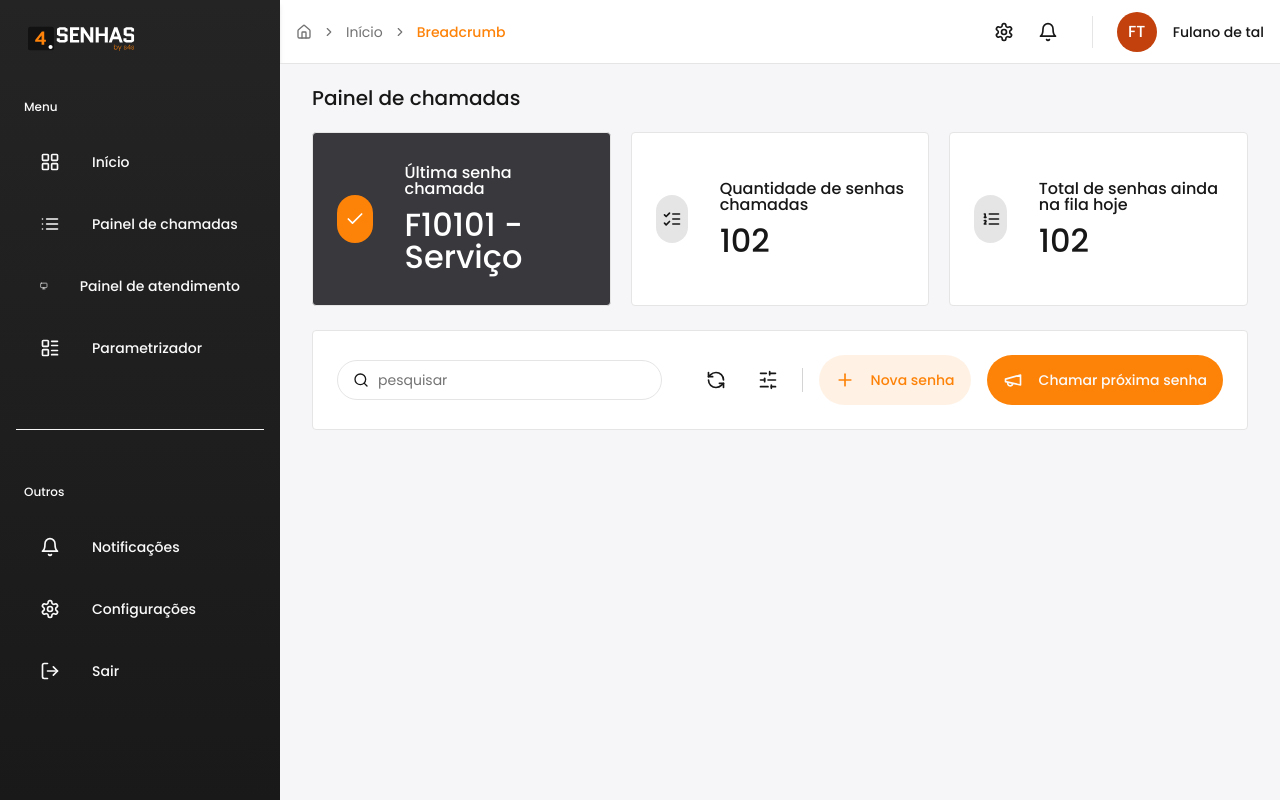
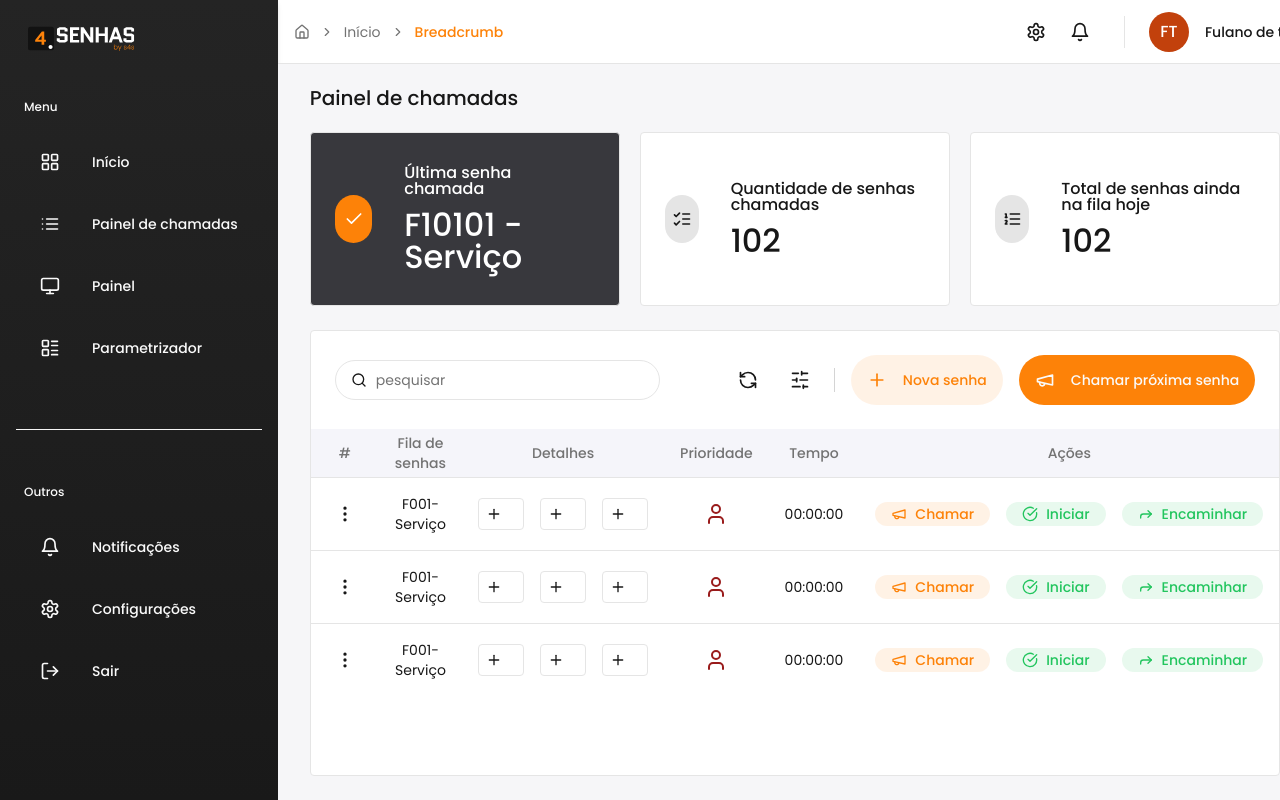
Before and after one commit to SK3010z/aaaaa, a Next.js app: page /lista-de-chamadas in a window 1280 px wide. Built offline with nearby package versions, Linux system fonts and the light colour scheme; no server answers.

Commit message:
wip HTML & CSS on panel screen

```diff
--- a/app/(pages)/(authenticated)/lista-de-chamadas/page.tsx
+++ b/app/(pages)/(authenticated)/lista-de-chamadas/page.tsx
@@ -3,7 +3,7 @@ import { HomeCards } from '@/components/custom/homeCards'
 
 export default function ListaDeChamadasPage() {
   return (
-    <div>
+    <div className="flex flex-col flex-1">
       <h1 className="text-xl leading-none font-medium pt-6 px-8">
         Painel de chamadas
       </h1>
--- a/app/globals.css
+++ b/app/globals.css
@@ -41,6 +41,7 @@ body {
     --border: 0 0% 89.8%;
     --input: 0 0% 89.8%;
     --ring: 0 0% 3.9%;
+    --table-head: 240 33% 97%;
     --chart-1: 12 76% 61%;
     --chart-2: 173 58% 39%;
     --chart-3: 197 37% 24%;
@@ -69,6 +70,7 @@ body {
     --border: 0 0% 89.8%;
     --input: 0 0% 89.8%;
     --ring: 0 0% 3.9%;
+    --table-head: 240 33% 97%;
     --chart-1: 12 76% 61%;
     --chart-2: 173 58% 39%;
     --chart-3: 197 37% 24%;
--- a/components/custom/callTable.tsx
+++ b/components/custom/callTable.tsx
@@ -1,10 +1,109 @@
+import {
+  CheckCircle,
+  EllipsisVertical,
+  Forward,
+  Megaphone,
+  Plus,
+  User,
+} from 'lucide-react'
+import { Button } from '../ui/button'
+import {
+  Table,
+  TableBody,
+  TableCell,
+  TableHead,
+  TableHeader,
+  TableRow,
+} from '../ui/table'
 import { CallTableFilters } from './callTableFilters'
+import { TableInput } from './tableInput'
 
 export function CallTable() {
   return (
-    <div className="px-8 pb-6">
-      <div className="bg-white border rounded">
+    <div className="px-8 pb-6 flex flex-col flex-1">
+      <div className="bg-white border rounded flex-col flex-1">
         <CallTableFilters />
+
+        <div className="h-full">
+          <Table>
+            <TableHeader>
+              <TableRow>
+                <TableHead>#</TableHead>
+                <TableHead>Fila de senhas</TableHead>
+                <TableHead>Detalhes</TableHead>
+                <TableHead>Prioridade</TableHead>
+                <TableHead>Tempo</TableHead>
+                <TableHead>Ações</TableHead>
+              </TableRow>
+            </TableHeader>
+            <TableBody>
+              {[1, 2, 3].map((item) => (
+                <TableRow key={item}>
+                  <TableCell>
+                    <Button variant="ghost" className="size-9 p-0">
+                      <EllipsisVertical />
+                    </Button>
+                  </TableCell>
+                  <TableCell>F001-Serviço</TableCell>
+                  <TableCell>
+                    <div className="flex items-center gap-4">
+                      <TableInput
+                        className="pl-8"
+                        type="text"
+                        placeholder="Adicionar nome"
+                      >
+                        <Plus className="absolute left-2 size-4" />
+                      </TableInput>
+                      <TableInput
+                        className="pl-8"
+                        type="text"
+                        placeholder="Observação"
+                      >
+                        <Plus className="absolute left-2 size-4" />
+                      </TableInput>
+                      <TableInput
+                        className="pl-8"
+                        type="text"
+                        placeholder="Hora marcada"
+                      >
+                        <Plus className="absolute left-2 size-4" />
+                      </TableInput>
+                    </div>
+                  </TableCell>
+
+                  <TableCell>
+                    <div className="flex items-center justify-center">
+                      <User className="text-red-800" />
+                    </div>
+                  </TableCell>
+                  <TableCell>00:00:00</TableCell>
+                  <TableCell>
+                    <div className="flex gap-4">
+                      <Button className="h-6" variant="custom">
+                        <Megaphone className="mr-2 !size-4" />
+                        Chamar
+                      </Button>
+                      <Button
+                        className="h-6 bg-green-500/10 text-green-500 hover:bg-green-500/20"
+                        variant="custom"
+                      >
+                        <CheckCircle className="mr-2 !size-4" />
+                        Iniciar
+                      </Button>
+                      <Button
+                        className="h-6 bg-green-500/10 text-green-500 hover:bg-green-500/20"
+                        variant="custom"
+                      >
+                        <Forward className="mr-2 !size-4" />
+                        Encaminhar
+                      </Button>
+                    </div>
+                  </TableCell>
+                </TableRow>
+              ))}
+            </TableBody>
+          </Table>
+        </div>
       </div>
     </div>
   )
--- a/components/custom/navbar.tsx
+++ b/components/custom/navbar.tsx
@@ -53,7 +53,7 @@ export function NavBar() {
             >
               <Link href="/">
                 <Monitor className="size-4" />
-                <span>Painel de atendimento</span>
+                <span>Painel</span>
               </Link>
             </Button>
           </li>
--- /dev/null
+++ b/components/custom/tableInput.tsx
@@ -0,0 +1,34 @@
+'use client'
+import { cn } from '@/lib/utils'
+import { forwardRef, InputHTMLAttributes, PropsWithChildren } from 'react'
+
+export interface TableInputProps
+  extends PropsWithChildren<InputHTMLAttributes<HTMLInputElement>> {
+  label?: string
+  error?: string
+}
+
+const TableInput = forwardRef<HTMLInputElement, TableInputProps>(
+  ({ className, type, id, children, ...props }, ref) => {
+    return (
+      <div className="flex flex-col gap-4">
+        <div className="relative flex items-center">
+          <input
+            id={id}
+            type={type}
+            className={cn(
+              'flex h-8 w-full border rounded-sm border-input bg-background px-3 py-2 text-sm ring-offset-white file:border-0 file:bg-transparent file:text-sm file:font-medium file:text-foreground placeholder:text-muted-foreground focus-visible:outline-none focus-visible:ring-1 focus-visible:ring-primary focus-visible:ring-offset-2 disabled:cursor-not-allowed disabled:opacity-50',
+              className,
+            )}
+            ref={ref}
+            {...props}
+          />
+          {children}
+        </div>
+      </div>
+    )
+  },
+)
+TableInput.displayName = 'Input'
+
+export { TableInput }
--- a/components/ui/table.tsx
+++ b/components/ui/table.tsx
@@ -1,6 +1,6 @@
-import * as React from "react"
+import * as React from 'react'
 
-import { cn } from "@/lib/utils"
+import { cn } from '@/lib/utils'
 
 const Table = React.forwardRef<
   HTMLTableElement,
@@ -9,20 +9,20 @@ const Table = React.forwardRef<
   <div className="relative w-full overflow-auto">
     <table
       ref={ref}
-      className={cn("w-full caption-bottom text-sm", className)}
+      className={cn('w-full caption-bottom text-sm', className)}
       {...props}
     />
   </div>
 ))
-Table.displayName = "Table"
+Table.displayName = 'Table'
 
 const TableHeader = React.forwardRef<
   HTMLTableSectionElement,
   React.HTMLAttributes<HTMLTableSectionElement>
 >(({ className, ...props }, ref) => (
-  <thead ref={ref} className={cn("[&_tr]:border-b", className)} {...props} />
+  <thead ref={ref} className={cn('[&_tr]:border-b', className)} {...props} />
 ))
-TableHeader.displayName = "TableHeader"
+TableHeader.displayName = 'TableHeader'
 
 const TableBody = React.forwardRef<
   HTMLTableSectionElement,
@@ -30,11 +30,11 @@ const TableBody = React.forwardRef<
 >(({ className, ...props }, ref) => (
   <tbody
     ref={ref}
-    className={cn("[&_tr:last-child]:border-0", className)}
+    className={cn('[&_tr:last-child]:border-0', className)}
     {...props}
   />
 ))
-TableBody.displayName = "TableBody"
+TableBody.displayName = 'TableBody'
 
 const TableFooter = React.forwardRef<
   HTMLTableSectionElement,
@@ -43,13 +43,13 @@ const TableFooter = React.forwardRef<
   <tfoot
     ref={ref}
     className={cn(
-      "border-t bg-muted/50 font-medium [&>tr]:last:border-b-0",
-      className
+      'border-t bg-muted/50 font-medium [&>tr]:last:border-b-0',
+      className,
     )}
     {...props}
   />
 ))
-TableFooter.displayName = "TableFooter"
+TableFooter.displayName = 'TableFooter'
 
 const TableRow = React.forwardRef<
   HTMLTableRowElement,
@@ -58,13 +58,13 @@ const TableRow = React.forwardRef<
   <tr
     ref={ref}
     className={cn(
-      "border-b transition-colors hover:bg-muted/50 data-[state=selected]:bg-muted",
-      className
+      'border-b transition-colors hover:bg-muted/50 data-[state=selected]:bg-muted',
+      className,
     )}
     {...props}
   />
 ))
-TableRow.displayName = "TableRow"
+TableRow.displayName = 'TableRow'
 
 const TableHead = React.forwardRef<
   HTMLTableCellElement,
@@ -73,13 +73,13 @@ const TableHead = React.forwardRef<
   <th
     ref={ref}
     className={cn(
-      "h-12 px-4 text-left align-middle font-medium text-muted-foreground [&:has([role=checkbox])]:pr-0",
-      className
+      'h-12 px-4 text-center align-middle font-medium text-muted-foreground bg-table-head [&:has([role=checkbox])]:pr-0',
+      className,
     )}
     {...props}
   />
 ))
-TableHead.displayName = "TableHead"
+TableHead.displayName = 'TableHead'
 
 const TableCell = React.forwardRef<
   HTMLTableCellElement,
@@ -87,11 +87,14 @@ const TableCell = React.forwardRef<
 >(({ className, ...props }, ref) => (
   <td
     ref={ref}
-    className={cn("p-4 align-middle [&:has([role=checkbox])]:pr-0", className)}
+    className={cn(
+      'p-4 align-middle text-center [&:has([role=checkbox])]:pr-0',
+      className,
+    )}
     {...props}
   />
 ))
-TableCell.displayName = "TableCell"
+TableCell.displayName = 'TableCell'
 
 const TableCaption = React.forwardRef<
   HTMLTableCaptionElement,
@@ -99,19 +102,19 @@ const TableCaption = React.forwardRef<
 >(({ className, ...props }, ref) => (
   <caption
     ref={ref}
-    className={cn("mt-4 text-sm text-muted-foreground", className)}
+    className={cn('mt-4 text-sm text-muted-foreground', className)}
     {...props}
   />
 ))
-TableCaption.displayName = "TableCaption"
+TableCaption.displayName = 'TableCaption'
 
 export {
   Table,
-  TableHeader,
   TableBody,
+  TableCaption,
+  TableCell,
   TableFooter,
   TableHead,
-  TableRow,
-  TableCell,
-  TableCaption,
+  TableHeader,
+  TableRow
 }
--- a/tailwind.config.ts
+++ b/tailwind.config.ts
@@ -10,6 +10,7 @@ const config: Config = {
   theme: {
     extend: {
       colors: {
+        'table-head': 'hsl(var(--table-head))',
         background: 'hsl(var(--background))',
         foreground: 'hsl(var(--foreground))',
         'screen-background': 'hsl(var(--screen-background))',
```
